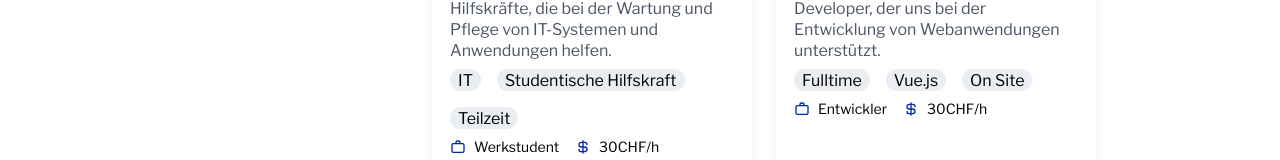
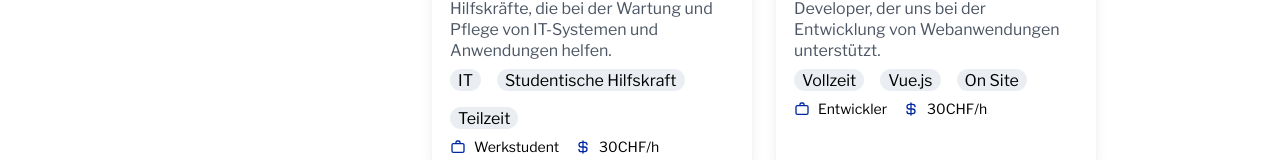
Before and after one commit to skyZcoding/uzh, a Vue app: page /jobs in a window 1280 px wide. Shown: the part 1084-1244 px from the top of the page. Built offline with nearby package versions, Linux system fonts and the light colour scheme.

Commit message:
Added additional animations

```diff
--- a/src/components/TextImage.vue
+++ b/src/components/TextImage.vue
@@ -14,7 +14,7 @@ const { title, description, image, link, reverse } = toRefs(props);
 </script>
 
 <template>
-    <div class="w-full flex flex-col-reverse" :class="[reverse ? 'md:flex-row-reverse' : 'md:flex-row ']">
+    <div class="w-full flex flex-col-reverse" :class="[reverse ? 'md:flex-row-reverse' : 'md:flex-row ']" v-bind="attributes">
         <div class="flex flex-col justify-center items-start" :class="[reverse ? 'md:ml-10' : 'md:mr-10']">
             <h2 class="mb-4">{{ title }}</h2>
             <p class="whitespace-pre-wrap">{{ description }}</p>
--- a/src/views/Home.vue
+++ b/src/views/Home.vue
@@ -88,6 +88,7 @@ const facts = [
 <template>
   <div class="pt-16 normal-spacing">
     <TextImage
+        v-motion-slide-visible-right
         title="Dein nächster Job"
         description="An der Universität Zürich gibt es immer wieder temporäre Arbeiten, welche nicht durch das bestehende Personal abgedeckt werden können. Insbesondere bei Events wird Unterstützung benötigt, beispielsweise beim Empfang, bei der Einlasskontrolle, Wegweisung oder Hörsaalbetreuung, bei Auf- und Abbauarbeiten oder der Betreuung von Personen mit Beeinträchtigungen."
         image="/images/uzh-1.png"
@@ -97,6 +98,7 @@ const facts = [
 
   <div class="pt-16 normal-spacing">
     <TextImage
+        v-motion-slide-visible-left
         title="Wie funktioniert es?"
         description="Auf unserer Online-Plattform bieten wir mit Campus Jobs eine zentrale Dienstleistung an, bei welcher Organisationseinheiten der UZH selbstständig kleine, einmalige und stundenbasierte Unterstützungsarbeiten ausschreiben können. Studierende erstellen auf dem Eventportal ein Profil und können sich auf diese Jobs bewerben (für bestimmte Jobtypen ist eine Schulung notwendig). Nach dem Arbeitseinsatz werden die Studierenden bezahlt und können sich je nach Interesse und Verfügbarkeit für einen nächsten Campus Job bewerben."
         image="/images/uzh-1.png"
--- a/src/views/Job/Jobs.vue
+++ b/src/views/Job/Jobs.vue
@@ -55,14 +55,13 @@ const jobs = [
     place: "Rektoratdienst",
     salary: "30CHF/h",
     type: "Entwickler",
-    tags: ["Fulltime", "Vue.js", "On Site"],
+    tags: ["Vollzeit", "Vue.js", "On Site"],
   },
 ];
 
 const state = reactive({
   tags: [
     { name: "Vue.js", selected: true },
-    { name: "Fulltime", selected: true },
     { name: "Remote", selected: true },
     { name: "On Site", selected: true },
     { name: "Teilzeit", selected: true },
```
